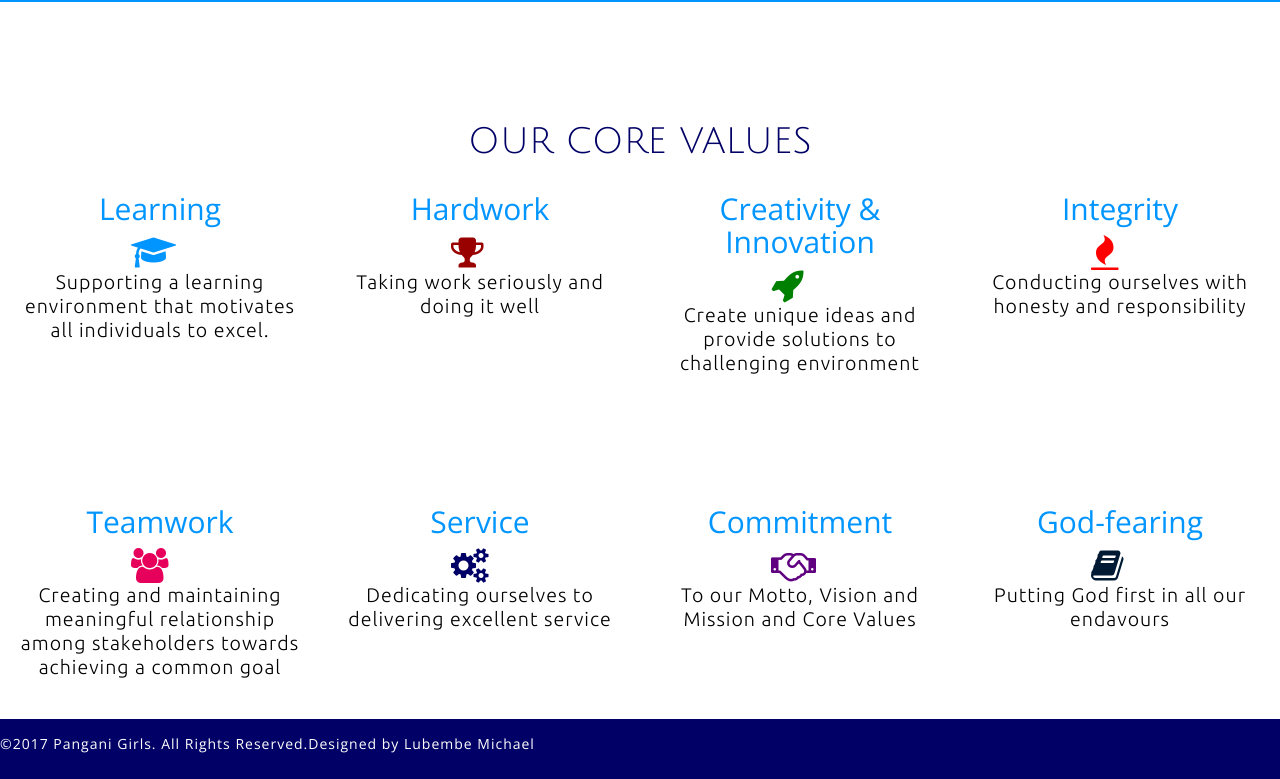
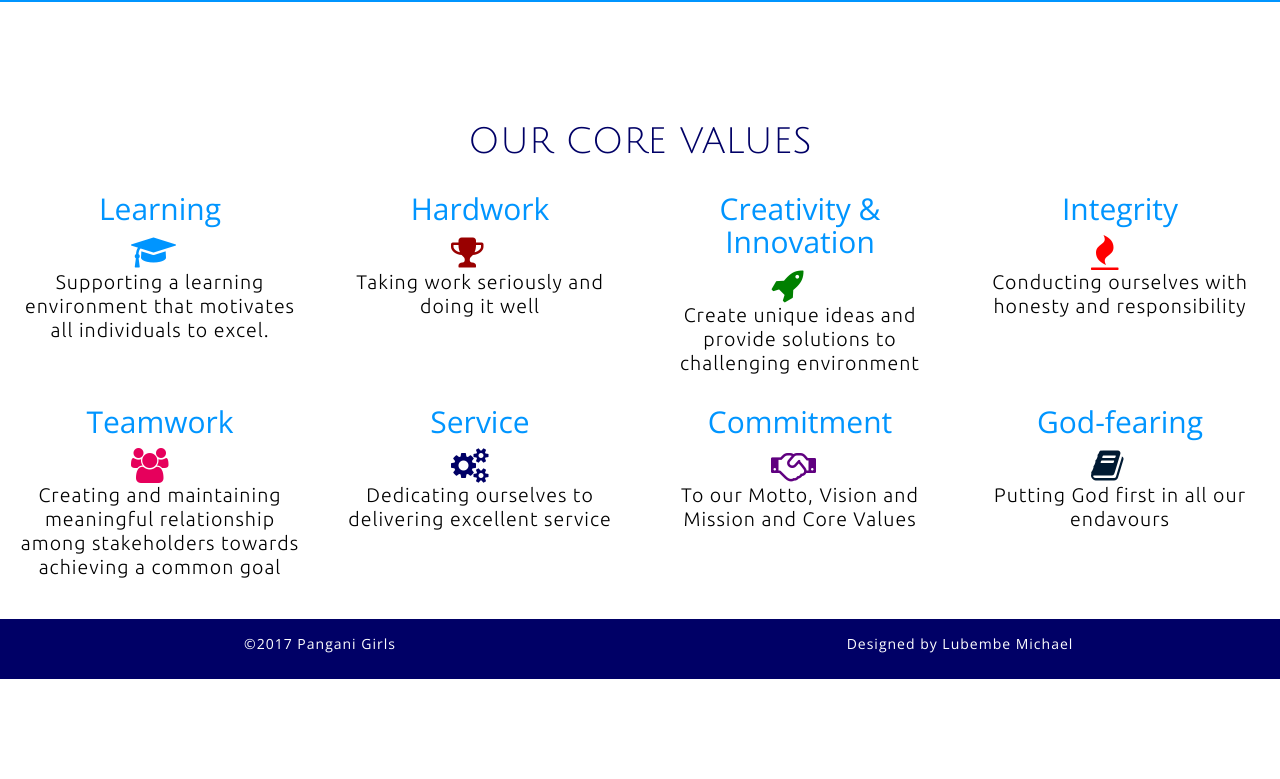
Before and after one commit to mikelubs/pg, a plain HTML site: page index.html in a window 1280 px wide. Shown: the part 1642-2421 px from the top of the page. After the commit the page ends 2321 px from the top, so only its background shows below. Drawn offline with nearby package versions, Linux system fonts and the light colour scheme.

Commit message:
many changes

```diff
--- a/css/styles.css
+++ b/css/styles.css
@@ -214,6 +214,10 @@ footer
   letter-spacing: 1px;
 }
 
+.footer p {
+  text-align: center;
+}
+
 
 /*******************
 OTHER PAGES
--- a/index.html
+++ b/index.html
@@ -239,11 +239,6 @@ aria-expanded="false" aria-label="Toggle navigation"><span class="navbar-toggler
           <p>Conducting ourselves with honesty and responsibility</p>
         </div>
 
-      </div>
-    </div>
-
-    <div class="container-fluid corevalues">
-      <div class="row">
         <div class="col-lg-3 col-md-6 col-sm-12 col-xs-12">
           <h2>Teamwork</h2>
           <i class="fa fa-users" aria-hidden="true"></i>
@@ -269,8 +264,12 @@ aria-expanded="false" aria-label="Toggle navigation"><span class="navbar-toggler
 
     <div class="container-fluid footer">
       <div class="row">
-        <p>&copy2017 Pangani Girls. All Rights Reserved.</p>
-        <p>Designed by Lubembe Michael</p>
+        <div class="col-lg-6">
+          <p>&copy2017 Pangani Girls</p>
+        </div>
+        <div class="col-lg-6">
+          <p>Designed by Lubembe Michael</p>
+        </div>
       </div>
     </div>
 
```
